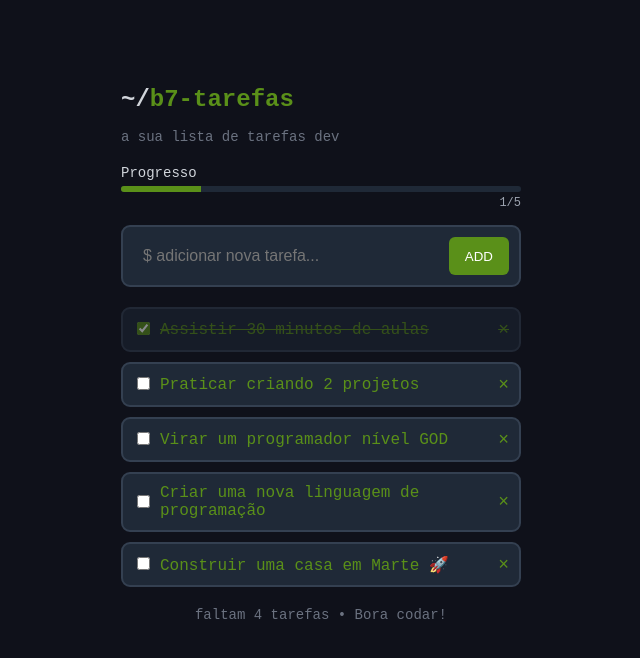
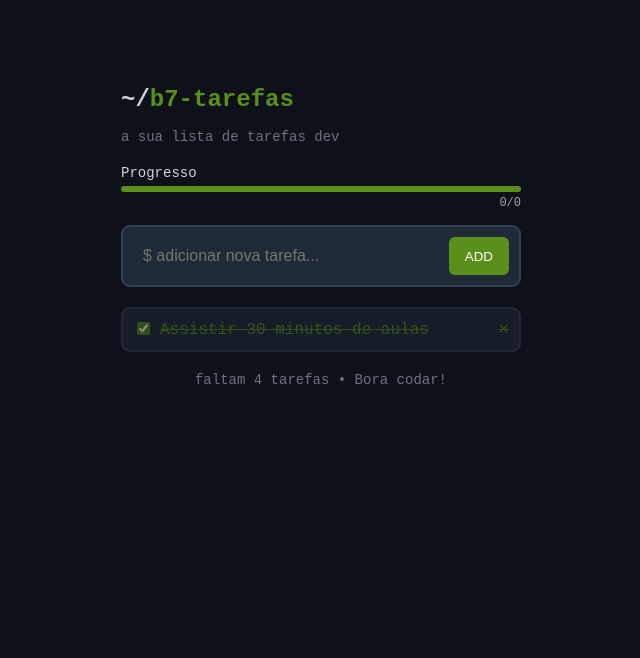
Before and after one commit to bncasenna/studies, a Django app: page / in a window 1280 px wide. Shown: the top 658 px of the page, without its empty margins (319-959 px from the left). Run offline with Django 5.2, Linux system fonts and the light colour scheme; data that the repository does not hold is empty.

Commit message:
aiviade sabado

```diff
--- a/tarefas/templates/tarefas/home.html
+++ b/tarefas/templates/tarefas/home.html
@@ -3,9 +3,9 @@
 <div class="progress-container">
     <label>Progresso</label>
     <div class="progress-bar">
-        <div class="progress" style="width: 20%;"></div>
+        <div class="progress" style=></div>
     </div>
-    <div class="progress-count">1/5</div>
+    <div class="progress-count">0/0</div>
 </div>
 
 <form class="task-form" method="POST">
@@ -21,34 +21,7 @@
         <span>Assistir 30 minutos de aulas</span>
         <a href="" class="delete">×</a>
     </li>
-    <li>
-        <form method="POST">
-            <input type="checkbox" onChange="this.form.submit()" />
-        </form>
-        <span>Praticar criando 2 projetos</span>
-        <a href="" class="delete">×</a>
-    </li>
-    <li>
-        <form method="POST">
-            <input type="checkbox" onChange="this.form.submit()" />
-        </form>
-        <span>Virar um programador nível GOD</span>
-        <a href="" class="delete">×</a>
-    </li>
-    <li>
-        <form method="POST">
-            <input type="checkbox" onChange="this.form.submit()" />
-        </form>
-        <span>Criar uma nova linguagem de programação</span>
-        <a href="" class="delete">×</a>
-    </li>
-    <li>
-        <form method="POST">
-            <input type="checkbox" onChange="this.form.submit()" />
-        </form>
-        <span>Construir uma casa em Marte 🚀</span>
-        <a href="" class="delete">×</a>
-    </li>
+
 </ul>
 <p class="footer">faltam 4 tarefas • Bora codar!</p>
 {% endblock %}
--- a/tarefas/views.py
+++ b/tarefas/views.py
@@ -1,4 +1,10 @@
 from django.shortcuts import render,redirect
-
+from .models import Task
+from .forms import TaskForm
 def home(request):
+    tasks = Task.objects.all()
+    total_tasks = len(tasks)
+    completed_tasks = 0
+    remaining_tasks = 0
+    pct = 0
     return render(request,'tarefas/home.html')
```
